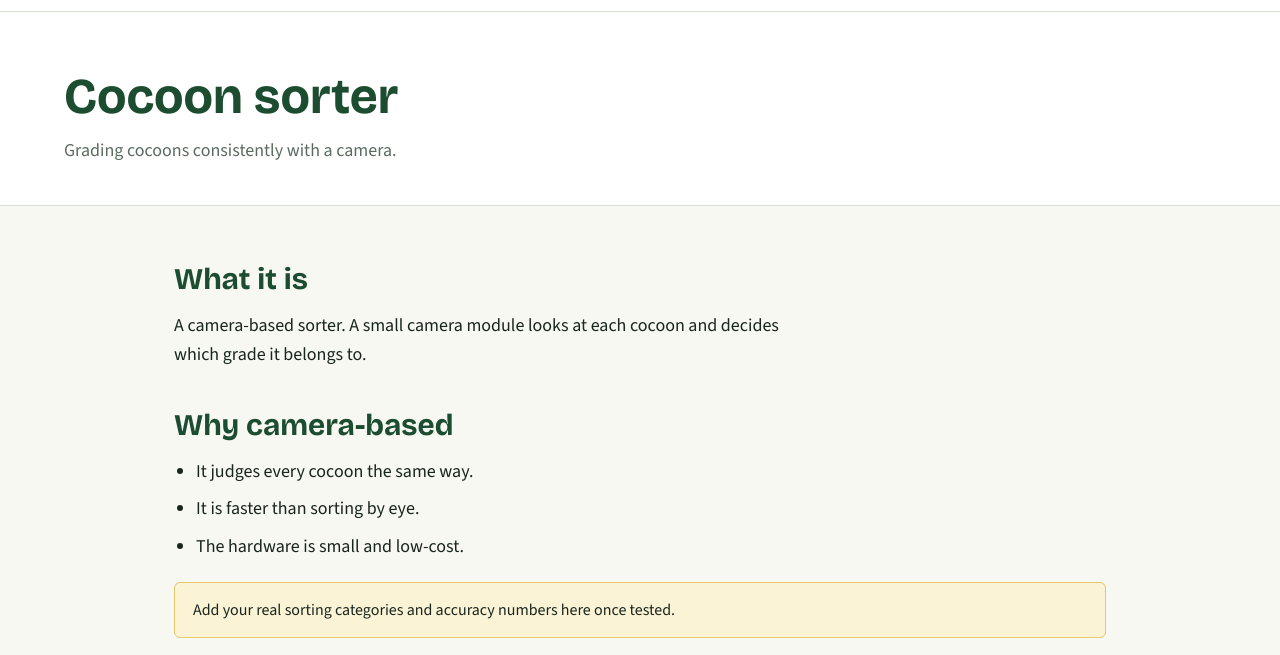
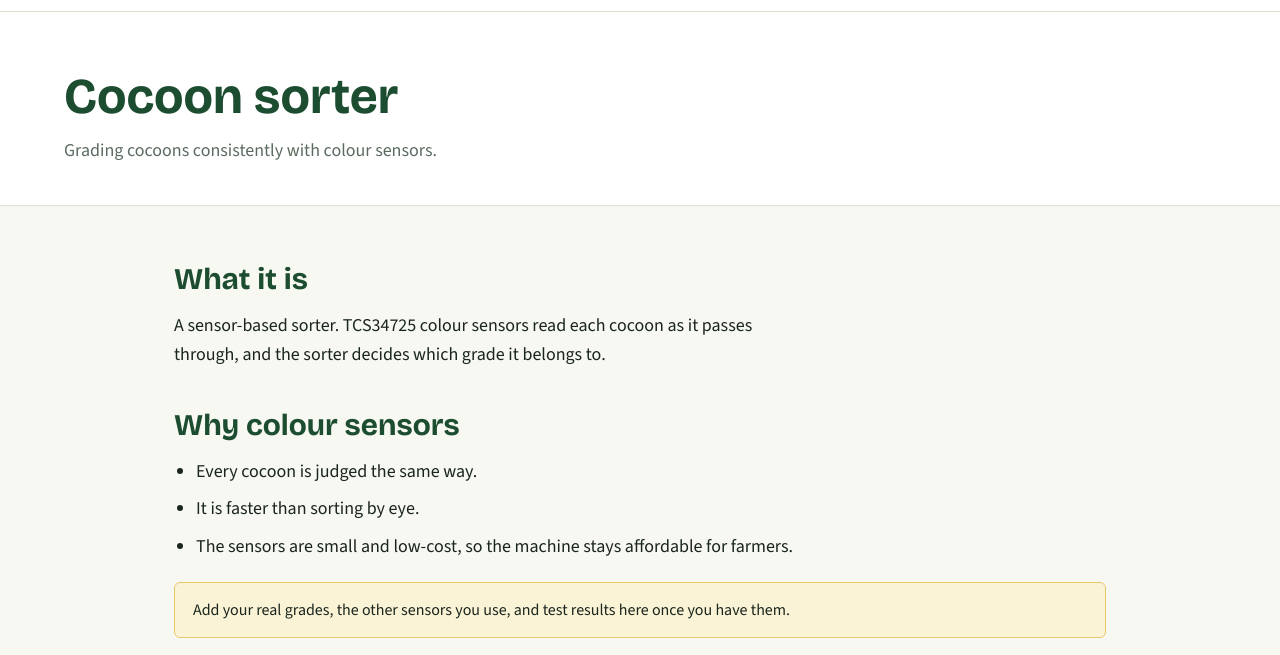
Before and after one commit to Dhanush-28812/Kaushya-1, a plain HTML site: page sorter.html in a window 1280 px wide. Shown: the part 67-722 px from the top of the page. Drawn offline with nearby package versions, Linux system fonts and the light colour scheme.

Commit message:
Add files via upload

```diff
--- a/sorter.html
+++ b/sorter.html
@@ -1,7 +1,7 @@
 <!DOCTYPE html><html lang="en"><head><meta charset="UTF-8"><meta name="viewport" content="width=device-width, initial-scale=1"><title>Cocoon sorter | Team Kaushya</title>
 <link rel="stylesheet" href="https://fonts.googleapis.com/css2?family=Bricolage+Grotesque:wght@600;700&family=Source+Sans+3:wght@400;600&display=swap"><link rel="stylesheet" href="style.css"></head><body>
 <header><a class="brand" href="index.html"><img src="logo.png" alt="Kaushya">&#8203;</a><nav><a href="index.html">Home</a><a href="about.html">About</a><a href="problem.html">The problem</a><a href="solutions.html">Solutions</a><a href="aakar.html">Aakar</a><a href="nivara.html">Nivara</a><a href="sorter.html" class=on>Cocoon sorter</a><a href="research.html">Field research</a><a href="team.html">Team</a><a href="contact.html">Contact</a></nav></header>
-<div class="page-head"><h1>Cocoon sorter</h1><p>Grading cocoons consistently with a camera.</p></div><main><h2>What it is</h2><p>A camera-based sorter. A small camera module looks at each cocoon and decides which grade it belongs to.</p>
-<h2>Why camera-based</h2><ul><li>It judges every cocoon the same way.</li><li>It is faster than sorting by eye.</li><li>The hardware is small and low-cost.</li></ul>
-<div class="note">Add your real sorting categories and accuracy numbers here once tested.</div><div class="ph">Add a photo of the sorter prototype here</div></main>
+<div class="page-head"><h1>Cocoon sorter</h1><p>Grading cocoons consistently with colour sensors.</p></div><main><h2>What it is</h2><p>A sensor-based sorter. TCS34725 colour sensors read each cocoon as it passes through, and the sorter decides which grade it belongs to.</p>
+<h2>Why colour sensors</h2><ul><li>Every cocoon is judged the same way.</li><li>It is faster than sorting by eye.</li><li>The sensors are small and low-cost, so the machine stays affordable for farmers.</li></ul>
+<div class="note">Add your real grades, the other sensors you use, and test results here once you have them.</div><div class="ph">Add a photo of the sorter prototype here</div></main>
 <footer><p>Team Kaushya · Wisdom World School, Wakad, Pune</p><p><a href="contact.html">your-email@example.com</a></p></footer></body></html>
```
Also changed, not shown: index.html (+1 -1 lines), solutions.html (+1 -1 lines).
